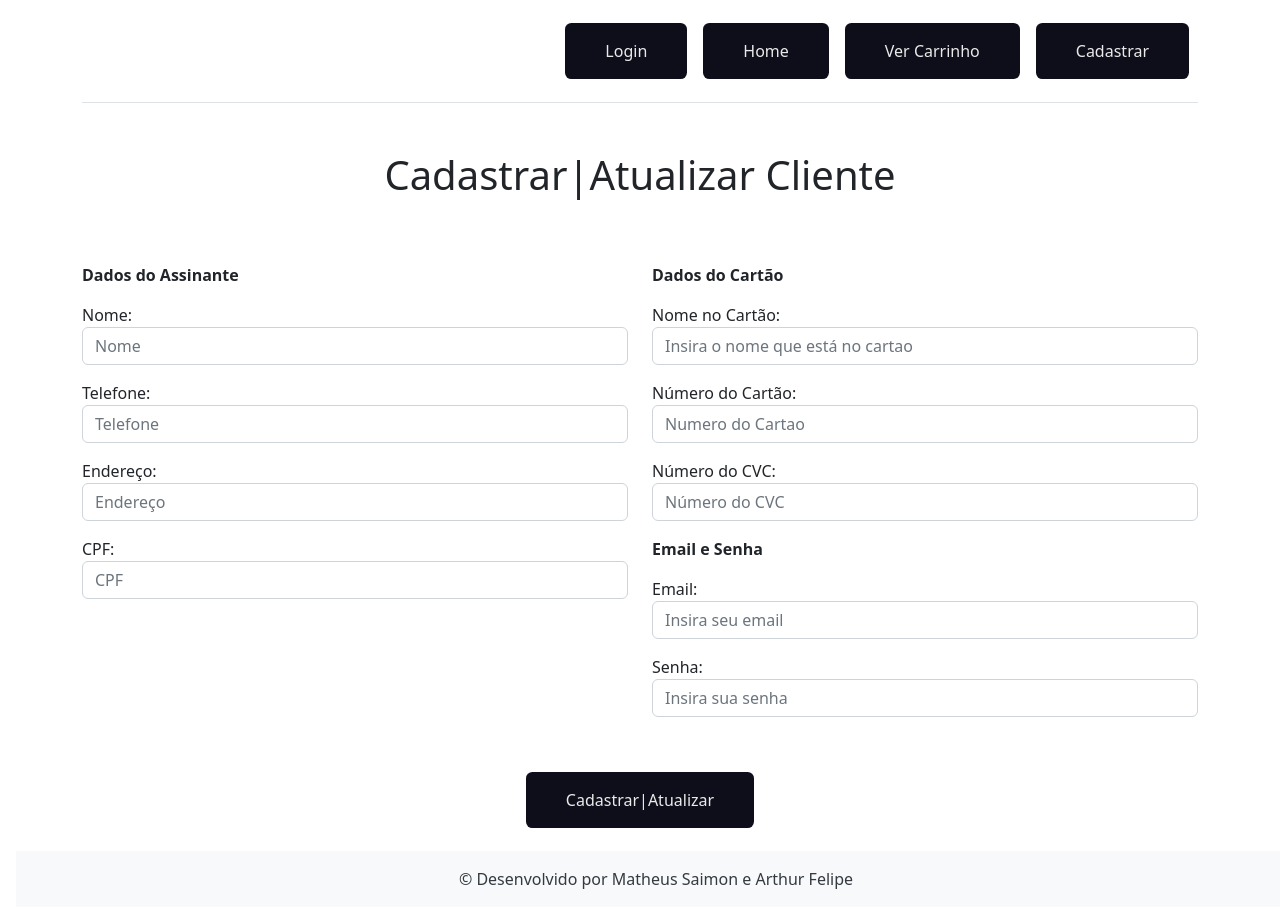
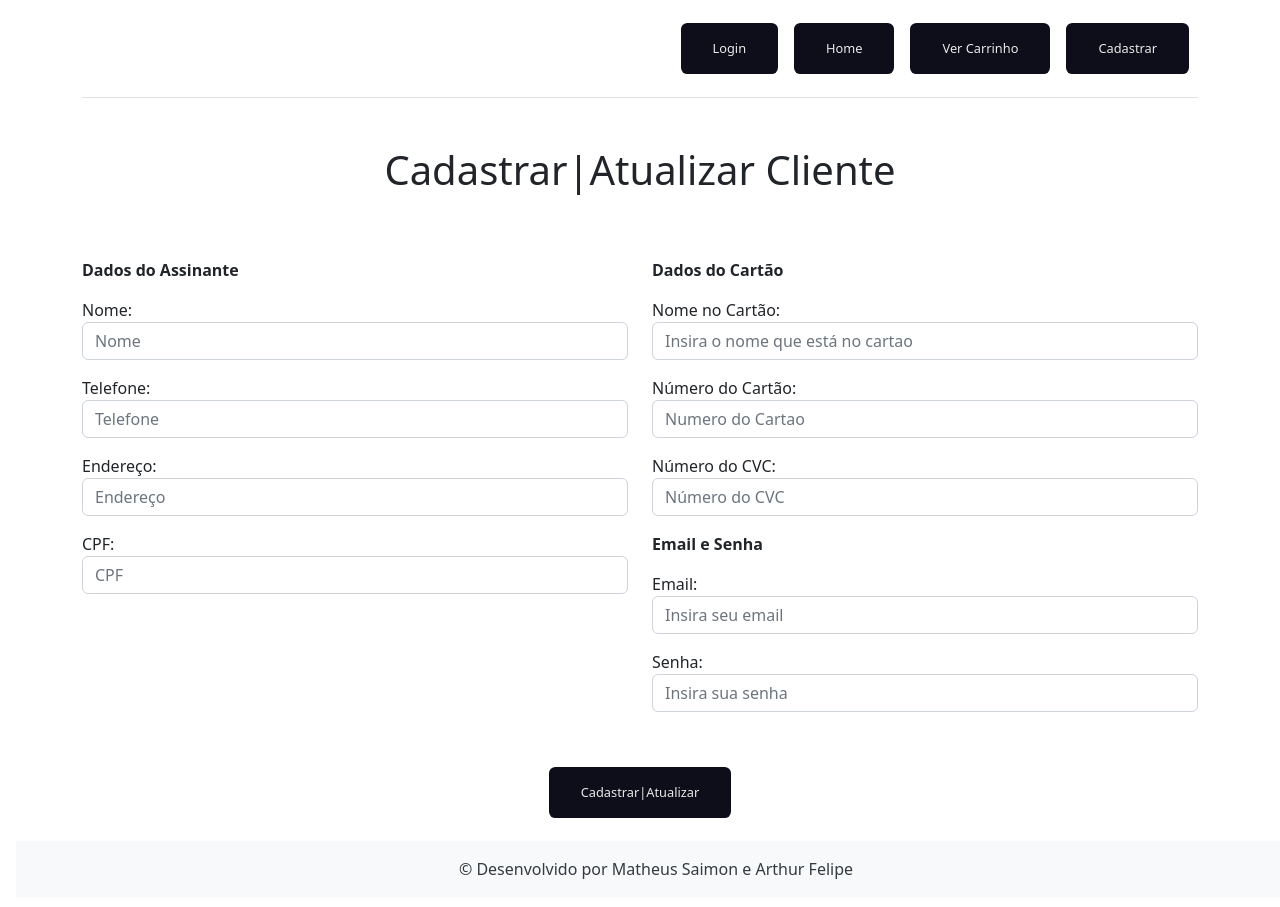
Before and after one commit to mts10/FrontEnd-Petshop, a React (Create React App) app: page /cadastro in a window 1280 px wide. Built offline with nearby package versions, Linux system fonts and the light colour scheme.

Commit message:
Ajustando Botão NavBar

```diff
--- a/src/componentes/Header/index.js
+++ b/src/componentes/Header/index.js
@@ -9,8 +9,8 @@
             </a>
             <ul class="nav col-12 col-md-auto mb-2 justify-content-center mb-md-0">
                 <li><a href="/login" class="btn btn-dark">Login</a></li>
-                <li><a href="/" class="btn btn-dark">Home</a></li>
-                <li><a href="/carrinho" class="btn btn-dark">Ver Carrinho</a></li>
+                <li><a href="/" class="btn btn-secondary">Home</a></li>
+                <li><a href="/carrinho" class="btn btn-light">Ver Carrinho</a></li>
                 <li><a href="/cadastro" class="btn btn-dark">Cadastrar</a></li>
             </ul>
         </header>
--- a/src/pages/cadastro.css
+++ b/src/pages/cadastro.css
@@ -16,8 +16,8 @@
 }
 
 .btn {
-  font-size: 1rem;
-  padding: 1rem 2.5rem;
+  font-size: 0.8rem;
+  padding: 1rem 2.0rem;
   border: none;
   outline: none;
   border-radius: 0.4rem;
@@ -36,7 +36,7 @@
 
 .btn:hover {
   background: rgb(2, 78, 65);
-    background: linear-gradient(270deg, rgba(2, 29, 78, 0.681) 0%, rgba(31, 215, 232, 0.873) 60%);
+    background: linear-gradient(270deg, rgba(2, 29, 78, 0.681) 0%, rgba(123, 224, 162, 0.873) 60%);
     color: rgb(4, 4, 38);
 
 
```
Also changed, not shown: src/componentes/Button/button.css (+1 -6 lines).
